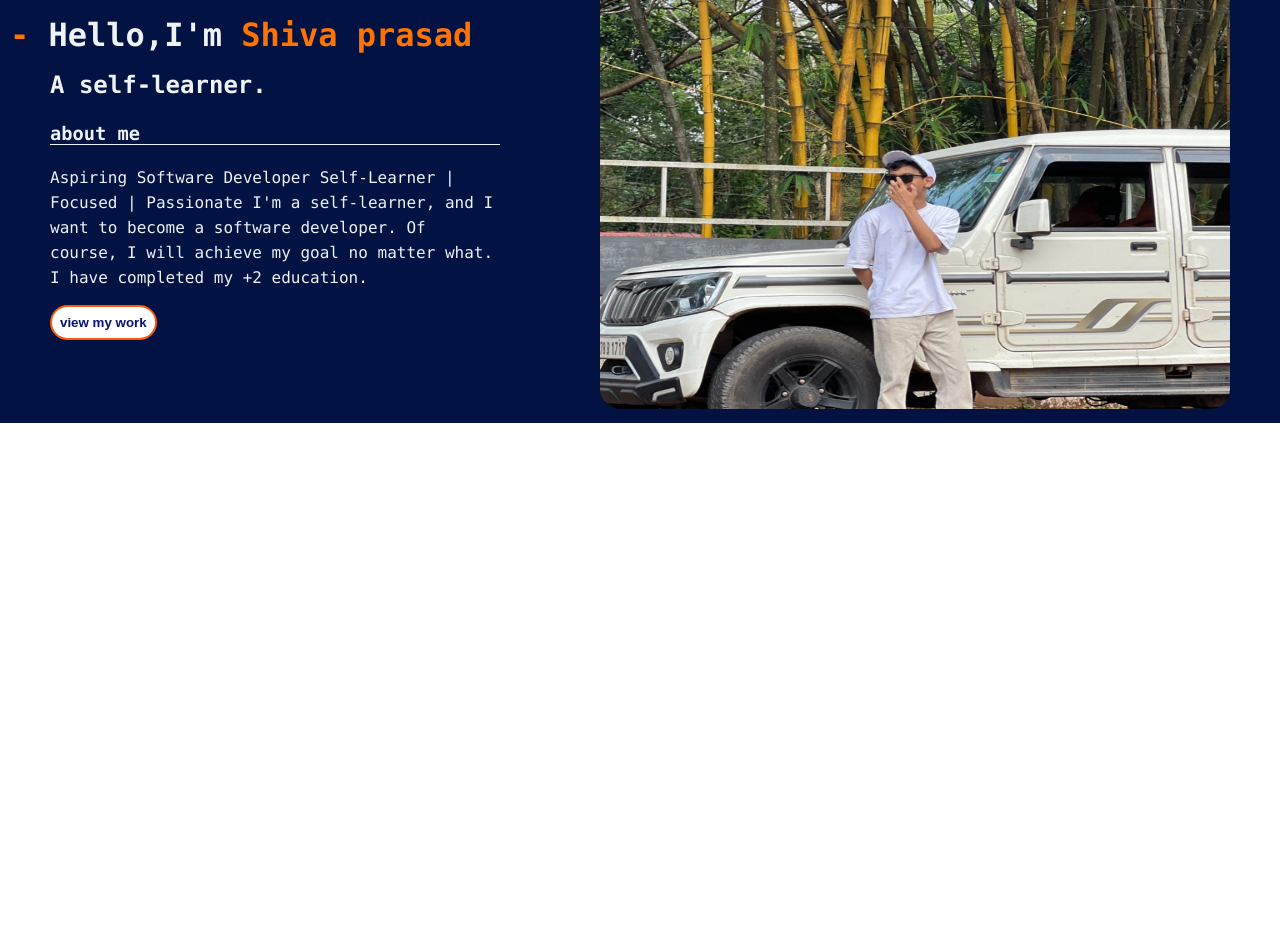
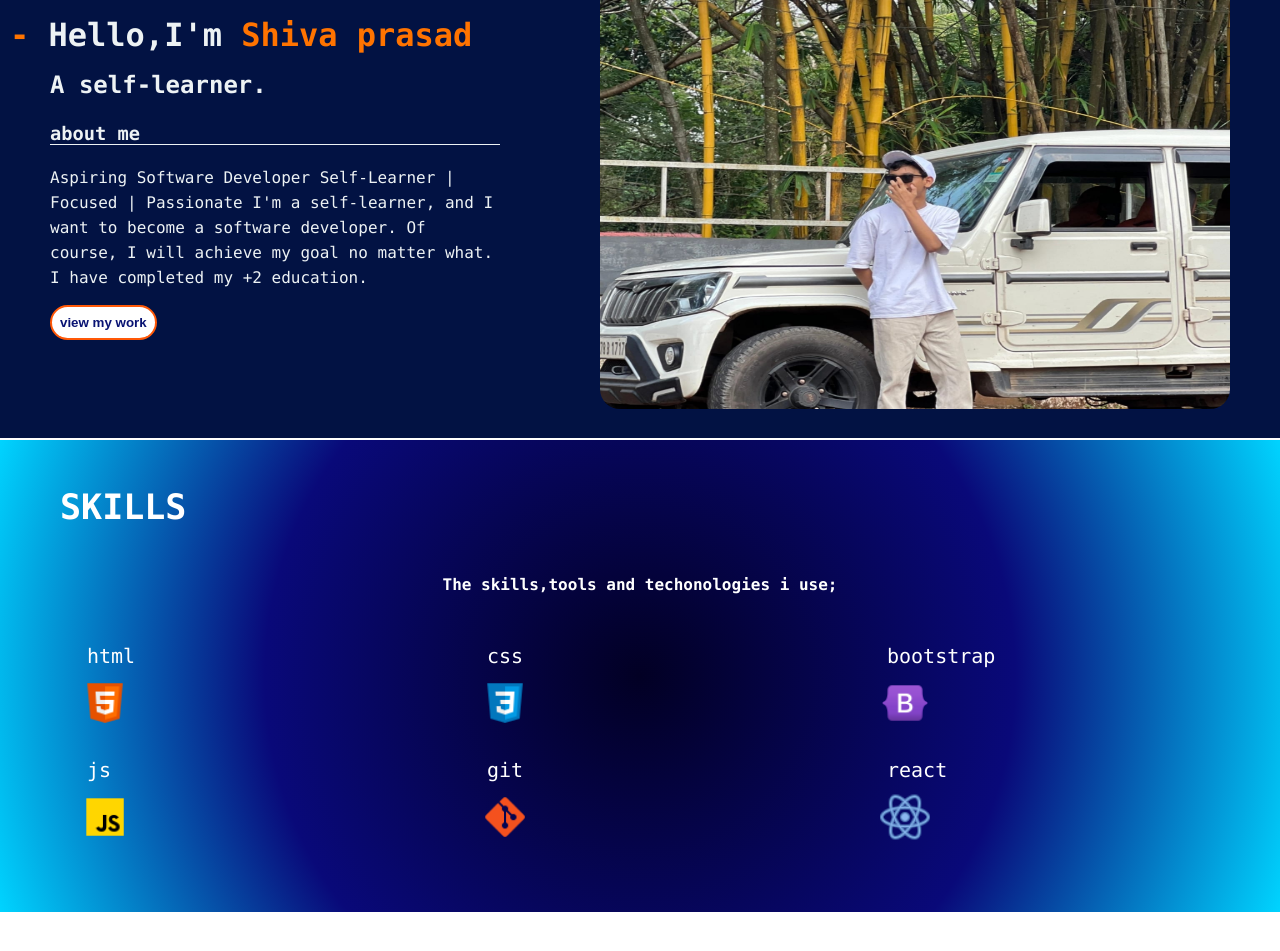
Before and after one commit to ShivaStrom/sample-portfolio, a plain HTML site: page index.html in a window 1280 px wide. Shown: the part 173-1124 px from the top of the page. Before the commit the page ends 800 px from the top, so only its background shows below. Drawn offline with Linux system fonts and the light colour scheme.

Commit message:
add skill section

```diff
--- a/index.html
+++ b/index.html
@@ -39,6 +39,7 @@
     </div>
     <!-- Content -->
     <div class="content">
+      <!-- self intro -->
       <div class="self-intro">
         <div class="info">
           <h1><span>-</span> Hello,I'm <span>Shiva prasad</span></h1>
@@ -56,7 +57,51 @@
           <img src="image/me.jpg" alt="">
         </div>
       </div>
-
+      <!-- Skills -->
+       <div class="skills">
+        <h2>SKILLS</h2>
+        <div class="skill-info">
+          <h4>The skills,tools and techonologies i use;</h4>
+        </div>
+        <div class="tools">
+          <div class="html">
+            <span>html</span>
+            <div class="html-icon">
+              <img src="image/icons8-html-48 (1).png" alt="">
+            </div>
+          </div>
+          <div class="css">
+            <span>css</span>
+            <div class="html-icon">
+              <img src="image/icons8-css-48.png" alt="">
+            </div>
+          </div>
+          <div class="bootstrap">
+            <span>bootstrap</span>
+            <div class="html-icon">
+              <img src="image/icons8-bootstrap-48.png" alt="">
+            </div>
+          </div>
+          <div class="js">
+            <span>js</span>
+            <div class="html-icon">
+              <img src="image/icons8-javascript-48.png" alt="">
+            </div>
+          </div>
+          <div class="git">
+            <span>git</span>
+            <div class="html-icon">
+              <img src="image/icons8-git-48.png" alt="">
+            </div>
+          </div>
+          <div class="react">
+            <span>react</span>
+            <div class="html-icon">
+              <img src="image/icons8-react-40.png" alt="">
+            </div>
+          </div>
+        </div>
+       </div>
     </div>
     <!-- Footer -->
     <div class="footer">
--- a/style.css
+++ b/style.css
@@ -1,6 +1,8 @@
 body{
   margin: 0;
   padding: 0;
+  height: 1200px;
+  font-family: 'VT323', 'Lucida Console', 'Courier New', monospace;
 }
 /* header */
 .header{
@@ -75,15 +77,18 @@ body{
 }
 /* content */
 .content{
-  background-color: rgb(2, 18, 67);
+
   /* background-color:  #8d99aeff; */
 
 }
 .self-intro{
   display: flex;
   justify-content: space-between;
+  background-color: rgb(2, 18, 67);
   color: #edf2f4ff;
   align-items: center;
+  border-bottom: solid 2px #ffffff;
+  padding-bottom: 15px;
 }
 .profile-img img{
   width: 630px;
@@ -92,7 +97,7 @@ body{
   border-radius: 20px;
 }
 .info{
-  font-family: 'VT323', 'Lucida Console', 'Courier New', monospace;
+  /* font-family: 'VT323', 'Lucida Console', 'Courier New', monospace; */
 }
 .info span{
   color: rgb(255, 115, 0);
@@ -127,3 +132,41 @@ body{
 .my-work:hover{
   background-color: rgb(209, 209, 209);
 }
+/* skills */
+.skills{
+  background: #020024;
+  background: radial-gradient(circle, rgba(2, 0, 36, 1) 0%, rgba(9, 9, 121, 1) 55%, rgba(0, 212, 255, 1) 100%);
+  color: #fff;
+  padding-bottom: 20px;
+}
+.skills h2{
+  margin: 0;
+  padding: 50px 60px;
+  font-size: 35px;
+  font-weight: bolder;
+}
+.skills h4{
+  margin: 0;
+}
+.skill-info{
+  text-align: center;
+}
+.tools{
+  display: grid;
+  grid-template-columns:1fr 1fr 1fr;
+  gap: 30px;
+  margin: 50px 30px;
+  margin-left: 80px;
+}
+.tools div{
+  display: flex;
+  flex-direction: column;
+}
+.tools img{
+  width: 50px;
+  padding-top: 10px;
+}
+.tools span{
+  margin-left: 7px;
+  font-size: 20px;
+}
```
Also changed, not shown: image/icons8-bootstrap-48.png (added), image/icons8-css-48.png (added), image/icons8-git-48.png (added), image/icons8-html-48 (1).png (added), image/icons8-javascript-48.png (added), image/icons8-react-40.png (added), image/icons8-react-js-80.png (added).
